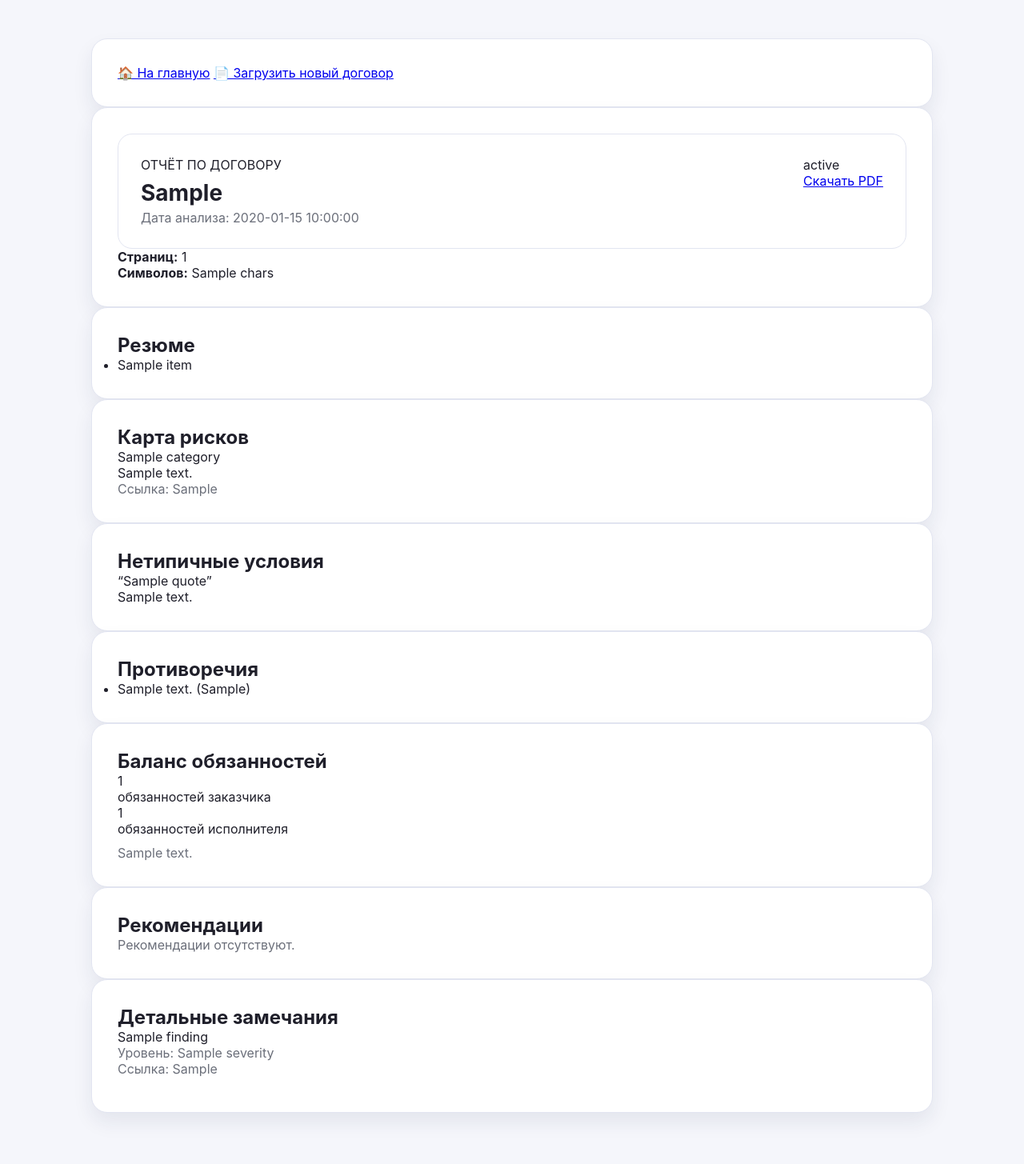
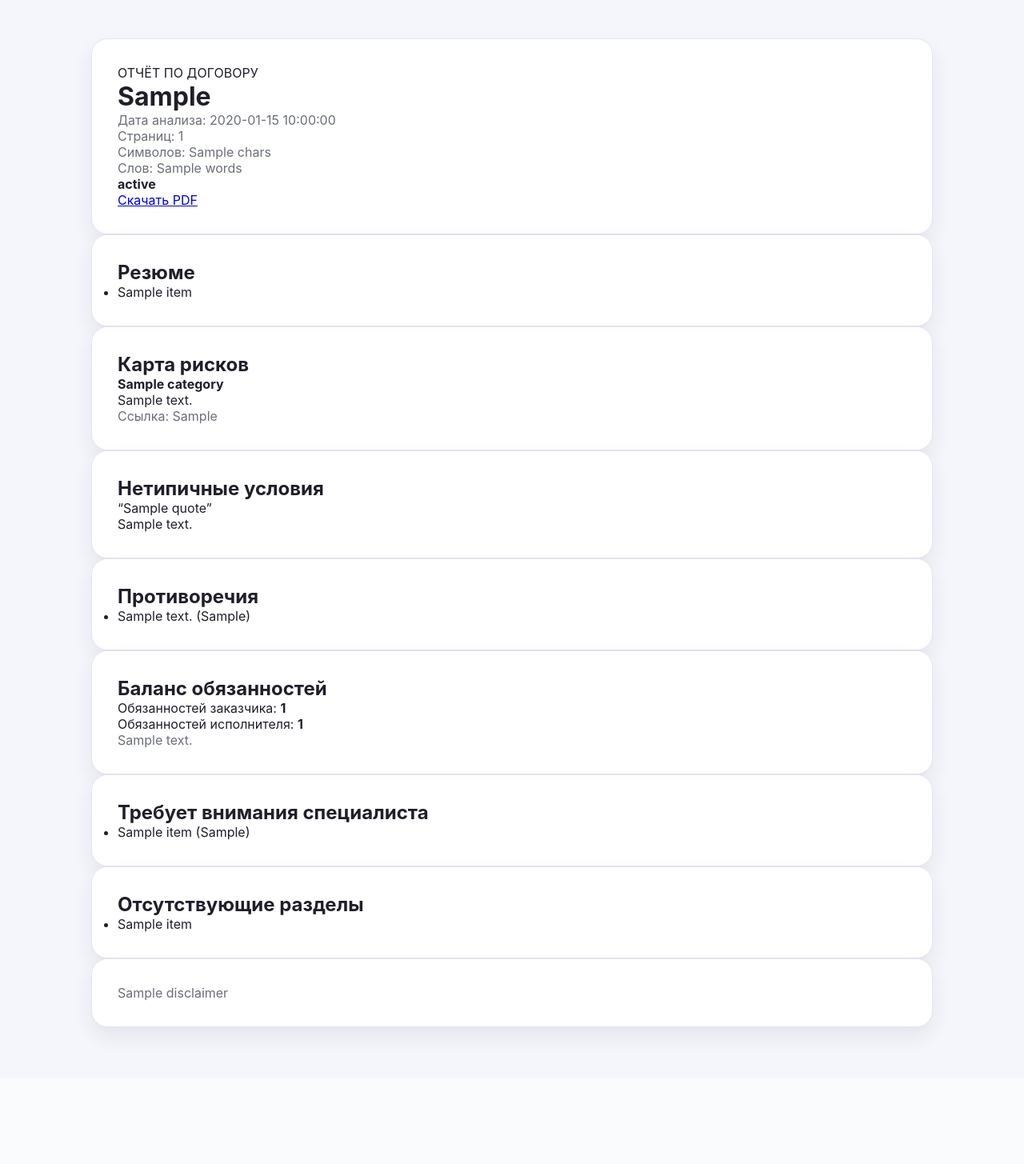
Before and after one commit to SergeyValikov/RISQ, a FastAPI app: template backend/app/templates/report.html in a window 1280 px wide. Shown: the part 61-1516 px from the top of the page at 80% size. After the commit the page ends 1360 px from the top, so only its background shows below. Run offline with FastAPI, Linux system fonts and the light colour scheme; the template is opened without the code that fills it: most values are stand-ins (such as "Sample title", 1, 10 or a date in 2020).

Commit message:
Restore report layout from stable version

```diff
--- a/backend/app/templates/report.html
+++ b/backend/app/templates/report.html
@@ -1,53 +1,46 @@
 {% extends "base.html" %}
-
 {% block content %}
 
-<!-- Навигация -->
-<div class="card">
-  <div class="nav-actions">
-    <a href="/" class="btn">🏠 На главную</a>
-    <a href="/upload" class="btn btn-primary">📄 Загрузить новый договор</a>
+<div class="container">
+
+  <!-- COVER -->
+  <div class="card card-cover">
+    <div class="cover-header">
+      <div>
+        <div class="cover-label">ОТЧЁТ ПО ДОГОВОРУ</div>
+        <h1>{{ report.cover.contract_type }}</h1>
+        <div class="muted">
+          Дата анализа: {{ report.cover.analysis_date }}
+        </div>
+
+        {% if report.cover.pages %}
+          <div class="muted">Страниц: {{ report.cover.pages }}</div>
+        {% endif %}
+
+        {% if report.cover.chars %}
+          <div class="muted">Символов: {{ report.cover.chars }}</div>
+        {% endif %}
+
+        {% if report.cover.words %}
+          <div class="muted">Слов: {{ report.cover.words }}</div>
+        {% endif %}
+      </div>
+
+      <div class="cover-status">
+        <strong>{{ report.cover.overall_status }}</strong><br>
+        {% if not for_pdf %}
+          <a href="/report/{{ job_id }}/pdf">Скачать PDF</a>
+        {% endif %}
+      </div>
     </div>
   </div>
 
-<!-- Обложка отчёта -->
-<div class="card">
-  <div class="report-header">
-    <div>
-      <div class="report-title">ОТЧЁТ ПО ДОГОВОРУ</div>
-      <h1>{{ report.cover.contract_type | default('—', true) }}</h1>
-      <div class="muted">
-        Дата анализа: {{ report.cover.analysis_date | default('—', true) }}
-      </div>
-    </div>
-
-    <div class="report-status">
-      <div class="status-badge">
-        {{ report.cover.overall_status | default('—', true) }}
-      </div>
-      {% if not for_pdf %}
-        <a href="/report/{{ job_id }}/pdf" class="btn-link">Скачать PDF</a>
-      {% endif %}
-    </div>
-  </div>
-
-  <div class="report-meta">
-    {% if report.cover.pages is defined and report.cover.pages %}
-      <div><strong>Страниц:</strong> {{ report.cover.pages }}</div>
-    {% endif %}
-    {% if report.cover.chars is defined and report.cover.chars %}
-      <div><strong>Символов:</strong> {{ report.cover.chars }}</div>
-    {% endif %}
-  </div>
-</div>
-
-<!-- Резюме -->
+  <!-- SUMMARY -->
   <div class="card">
     <h2>Резюме</h2>
-  {% set summary_list = report.summary | default([]) %}
-  {% if summary_list and summary_list|length > 0 %}
+    {% if report.summary %}
       <ul>
-      {% for item in summary_list %}
+        {% for item in report.summary %}
           <li>{{ item }}</li>
         {% endfor %}
       </ul>
@@ -56,58 +49,50 @@
     {% endif %}
   </div>
 
-<!-- Карта рисков -->
+  <!-- RISK MAP -->
   <div class="card">
     <h2>Карта рисков</h2>
-
-  {% set risk_list = report.risk_map | default([]) %}
-  {% if risk_list and risk_list|length > 0 %}
-    <div class="risk-grid">
-      {% for item in risk_list %}
+    {% if report.risk_map %}
+      {% for item in report.risk_map %}
         <div class="risk-item">
-          <div class="risk-category">{{ item.category | default('—', true) }}</div>
-          <div class="risk-description">{{ item.description | default('', true) }}</div>
-          {% if item.clause_ref is defined and item.clause_ref %}
+          <strong>{{ item.category }}</strong>
+          <p>{{ item.description }}</p>
+          {% if item.clause_ref %}
             <div class="muted">Ссылка: {{ item.clause_ref }}</div>
           {% endif %}
         </div>
       {% endfor %}
-    </div>
     {% else %}
       <div class="muted">Нет выделенных рисков.</div>
     {% endif %}
   </div>
 
-<!-- Нетипичные условия -->
+  <!-- ATYPICAL -->
   <div class="card">
     <h2>Нетипичные условия</h2>
-
-  {% set atypical_list = report.atypical | default([]) %}
-  {% if atypical_list and atypical_list|length > 0 %}
-    {% for item in atypical_list %}
-      <div class="quote-block">
-        {% if item.quote is defined and item.quote %}
-          <div class="quote">“{{ item.quote }}”</div>
+    {% if report.atypical %}
+      {% for item in report.atypical %}
+        <blockquote>
+          {% if item.quote %}
+            “{{ item.quote }}”
           {% endif %}
-        <div>{{ item.note | default('', true) }}</div>
-      </div>
+          <div>{{ item.note }}</div>
+        </blockquote>
       {% endfor %}
     {% else %}
       <div class="muted">Нет нетипичных условий.</div>
     {% endif %}
   </div>
 
-<!-- Противоречия -->
+  <!-- CONTRADICTIONS -->
   <div class="card">
     <h2>Противоречия</h2>
-
-  {% set contradictions_list = report.contradictions | default([]) %}
-  {% if contradictions_list and contradictions_list|length > 0 %}
+    {% if report.contradictions %}
       <ul>
-      {% for item in contradictions_list %}
+        {% for item in report.contradictions %}
           <li>
-          {{ item.description | default('', true) }}
-          {% if item.clause_refs is defined and item.clause_refs %}
+            {{ item.description }}
+            {% if item.clause_refs %}
               ({{ item.clause_refs | join(", ") }})
             {% endif %}
           </li>
@@ -118,69 +103,53 @@
     {% endif %}
   </div>
 
-<!-- Баланс обязанностей -->
+  <!-- DUTIES -->
   <div class="card">
     <h2>Баланс обязанностей</h2>
-
-  {% set db = report.duties_balance | default({}) %}
-  <div class="duties-grid">
-    <div class="duties-col">
-      <div class="duties-count">{{ db.customer_count | default(0, true) }}</div>
-      <div class="duties-label">обязанностей заказчика</div>
-    </div>
-
-    <div class="duties-col">
-      <div class="duties-count">{{ db.provider_count | default(0, true) }}</div>
-      <div class="duties-label">обязанностей исполнителя</div>
-    </div>
-  </div>
-
-  {% if db.note is defined and db.note %}
-    <div class="muted" style="margin-top: 10px;">{{ db.note }}</div>
+    <p>Обязанностей заказчика: <strong>{{ report.duties_balance.customer_count }}</strong></p>
+    <p>Обязанностей исполнителя: <strong>{{ report.duties_balance.provider_count }}</strong></p>
+    {% if report.duties_balance.note %}
+      <p class="muted">{{ report.duties_balance.note }}</p>
     {% endif %}
   </div>
 
-<!-- Рекомендации -->
+  <!-- SPECIALIST -->
   <div class="card">
-  <h2>Рекомендации</h2>
+    <h2>Требует внимания специалиста</h2>
+    {% if report.needs_specialist %}
+      <ul>
+        {% for item in report.needs_specialist %}
+          <li>
+            {{ item.item }}
+            {% if item.clause_ref %}({{ item.clause_ref }}){% endif %}
+          </li>
+        {% endfor %}
+      </ul>
+    {% else %}
+      <div class="muted">Нет пунктов, требующих дополнительной проверки.</div>
+    {% endif %}
+  </div>
 
-  {% set recs = report.recommendations | default([]) %}
-  {% if recs and recs|length > 0 %}
+  <!-- MISSING -->
+  <div class="card">
+    <h2>Отсутствующие разделы</h2>
+    {% if report.missing_sections %}
       <ul>
-      {% for item in recs %}
+        {% for item in report.missing_sections %}
           <li>{{ item }}</li>
         {% endfor %}
       </ul>
     {% else %}
-    <div class="muted">Рекомендации отсутствуют.</div>
+      <div class="muted">Все ключевые разделы присутствуют.</div>
     {% endif %}
   </div>
 
-<!-- Детальные замечания -->
-<div class="card">
-  <h2>Детальные замечания</h2>
-
-  {% set findings = report.findings | default([]) %}
-  {% if findings and findings|length > 0 %}
-    {% for f in findings %}
-      <div class="risk-item" style="margin-bottom:12px;">
-        {% if f.title is defined and f.title %}
-          <div class="risk-category">{{ f.title }}</div>
-        {% endif %}
-        <div class="risk-description">{{ f.text | default('', true) }}</div>
-
-        {% if f.severity is defined and f.severity %}
-          <div class="muted">Уровень: {{ f.severity }}</div>
+  {% if report.disclaimer %}
+    <div class="card muted">
+      {{ report.disclaimer }}
+    </div>
   {% endif %}
 
-        {% if f.clause_ref is defined and f.clause_ref %}
-          <div class="muted">Ссылка: {{ f.clause_ref }}</div>
-        {% endif %}
-      </div>
-    {% endfor %}
-  {% else %}
-    <div class="muted">Детальные замечания отсутствуют.</div>
-  {% endif %}
 </div>
 
 {% endblock %}
```
Lines whose indentation alone changed are shown as unchanged.
